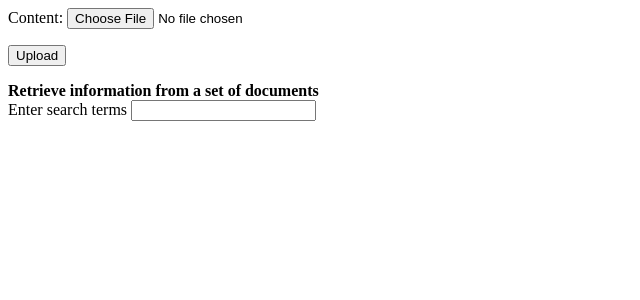
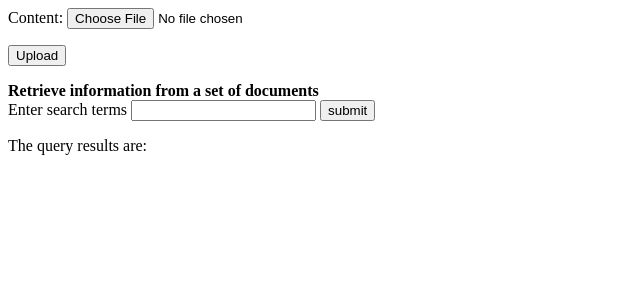
Before and after one commit to JaishreeJanu/document-retrieval-web-app, a Django app: page /search/ in a window 1280 px wide. Shown: the top 300 px of the page, without its empty margins (0-640 px from the left). Run offline with Django 3.2, Linux system fonts and the light colour scheme; parts of the project's set-up code (start-up, migrations or seed data) failed here and were passed over.

Commit message:
feat: search query terms

```diff
--- a/search/urls.py
+++ b/search/urls.py
@@ -18,5 +18,5 @@ from django.urls import path,include
 
 urlpatterns = [
     path('admin/', admin.site.urls),
-    path('search/',include('search_app.urls'))
+    path('search/',include('search_app.urls')),
 ]
--- a/search_app/inverted_index.py
+++ b/search_app/inverted_index.py
@@ -19,6 +19,7 @@ stemmer = PorterStemmer()
 #path = os.getcwd() + '/documents/'
 data_path = os.getcwd() + '/search_app/index/'
 #files = os.listdir(path)
+ivdict = {}
 
 class Inverted():
 
@@ -65,7 +66,6 @@ class Inverted():
             text (str) : text to be indexed in dictionary
             docID (str) : Document Name
         '''
-        ivdict = {}
         for term in text:
             if term in ivdict:
                 flag=0
@@ -95,17 +95,19 @@ class Inverted():
         Returns:
             A list of documents containing query terms
         '''
-        query_list = list(query.split(" "))
+        #query_list = list(query.split(" "))
+        query_list = query
         result = []
         with open(data_path+"dict.json","rb") as iv:
             ivdict = json.load(iv)
         for query in query_list:
-            this_list = ivdict[query]
-            this_list = sorted(this_list,key=itemgetter(1), reverse=True)
-            this_list = this_list[0:5]
-            doc_list = [list[0] for list in this_list]
-            for list_item in doc_list:
-                if list_item not in result:
-                    result.append({"name":list_item})
+            if query in ivdict:
+                this_list = ivdict[query]
+                this_list = sorted(this_list,key=itemgetter(1), reverse=True)
+                this_list = this_list[0:5]
+                doc_list = [list[0] for list in this_list]
+                for list_item in doc_list:
+                    if list_item not in result:
+                        result.append(list_item)
 
         return result
--- a/search_app/templates/file_upload_form.html
+++ b/search_app/templates/file_upload_form.html
@@ -20,9 +20,36 @@
         <div>
             <b>Retrieve information from a set of documents</b>
         </div>
-        <div>
+        <form id="query_form">
             <label>Enter search terms</label>
-            <input type="text">
-        </div>
+            <input type="text" id="search" name="query" />
+            <input type="submit" value="submit" />
+        </form>
+        {% csrf_token %}
+
+
+        <p>The query results are:</p>
+        <ul>
+            {% for result in results %}
+            <li>{{  result }}</li>
+            {% endfor %}
+        </ul>
+
+        <script>
+        document.getElementById('query_form').onsubmit=function(e){
+            fetch('query/',{
+                method:'POST',
+                body:JSON.stringify({
+                    'term': document.getElementById('search').value
+                }),
+                headers:{
+                'Content-Type':'application/json'
+            }
+            })
+            .then(function(response){
+                return response.json();
+            })
+        }
+        </script>
     </body>
 </html>
--- a/search_app/urls.py
+++ b/search_app/urls.py
@@ -4,4 +4,5 @@ from . import views
 
 urlpatterns = [
     path('', views.model_form_upload, name='model_form_upload'),
+    path('query/',views.search_query, name='search_query')
 ]
--- a/search_app/views.py
+++ b/search_app/views.py
@@ -32,11 +32,12 @@ def model_form_upload(request):
 @csrf_exempt
 @api_view(['POST'])
 def search_query(request):
-    #data = json.loads(str(request))
     data = request.data
-    result = iv.search(data["term"])
-    print(result)
-    template = Template('Results for the query are {{ documents }}')
-    context = Context({"documents":result})
-    template.render(context)
-    return HttpResponse("helloe")
+    query = iv.preprocess(data["term"]) #preprocess query
+    results = iv.search(query)
+    if not results:
+        print("No document found for your query")
+        return redirect('model_form_upload')
+    else:
+        print(results)
+        return render(request,'file_upload_form.html',{"results": results})
```
Also changed, not shown: search_app/index/dict.json (added, +1 -0 lines), README.md (added).
